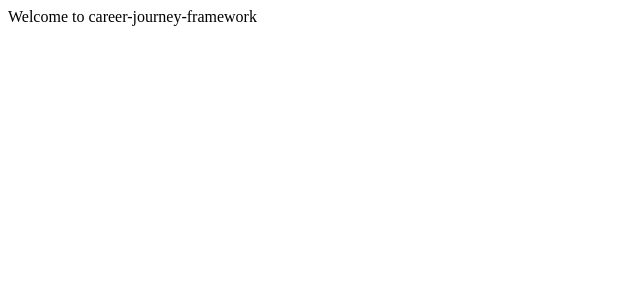
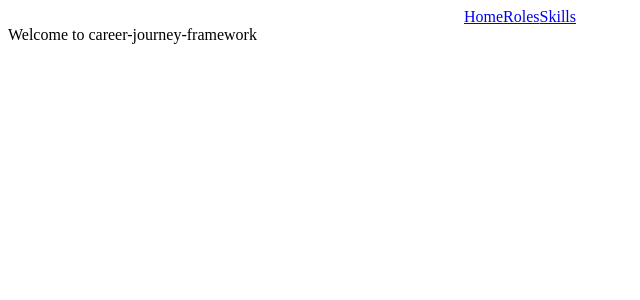
Before and after one commit to TangoGroup/career-journeys, a Next.js app: page / in a window 1280 px wide. Shown: the top 300 px of the page, without its empty margins (0-640 px from the left). Built offline with nearby package versions, Linux system fonts and the light colour scheme.

Commit message:
Top nav and app layout

```diff
--- /dev/null
+++ b/components/Layout.js
@@ -0,0 +1,20 @@
+import Link from 'next/link';
+import styles from './Layout.styles';
+
+const Layout = (props) => {
+  const { children } = props;
+
+  return (
+    <div>
+      <div className="top-nav">
+        <Link href="/">Home</Link>
+        <Link href="/roles">Roles</Link>
+        <Link href="/skills">Skills</Link>
+      </div>
+      {children}
+      <style jsx>{styles}</style>
+    </div>
+  );
+};
+
+export default Layout;
--- /dev/null
+++ b/components/Layout.styles.js
@@ -0,0 +1,12 @@
+import css from 'styled-jsx/css';
+import THEME from '../constants/theme';
+
+const styles = css`
+  .top-nav {
+    width: 100%;
+    text-align: center;
+    max-width: ${THEME.containerMaxWidth};
+  }
+`;
+
+export default styles;
--- /dev/null
+++ b/constants/theme.js
@@ -0,0 +1,5 @@
+const THEME = {
+  containerMaxWidth: '1024px',
+};
+
+export default THEME;
--- /dev/null
+++ b/pages/_app.js
@@ -0,0 +1,29 @@
+import React from 'react';
+import App, { Container } from 'next/app';
+import Layout from '../components/Layout';
+
+class MyApp extends App {
+  static async getInitialProps({ Component, ctx }) {
+    let pageProps = {};
+
+    if (Component.getInitialProps) {
+      pageProps = await Component.getInitialProps(ctx);
+    }
+
+    return { pageProps };
+  }
+
+  render() {
+    const { Component, pageProps } = this.props;
+
+    return (
+      <Container>
+        <Layout>
+          <Component {...pageProps} />
+        </Layout>
+      </Container>
+    );
+  }
+}
+
+export default MyApp;
```
Also changed, not shown: .eslintrc.js.
